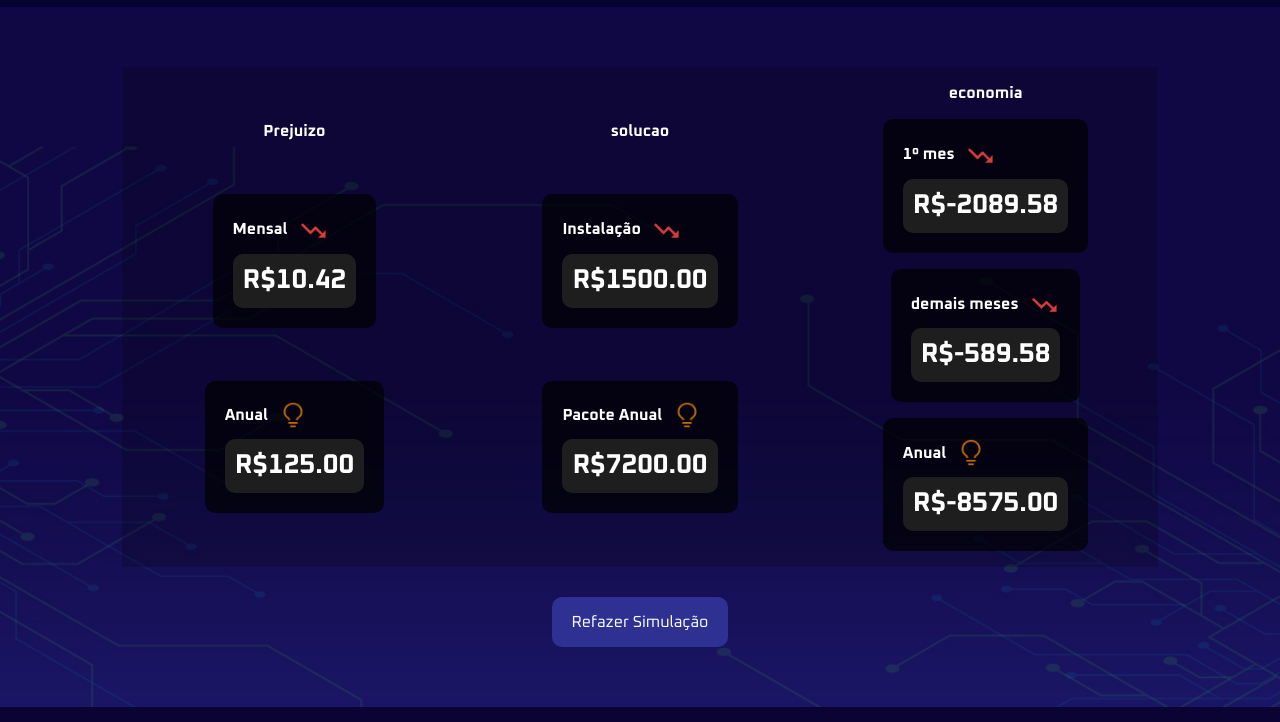
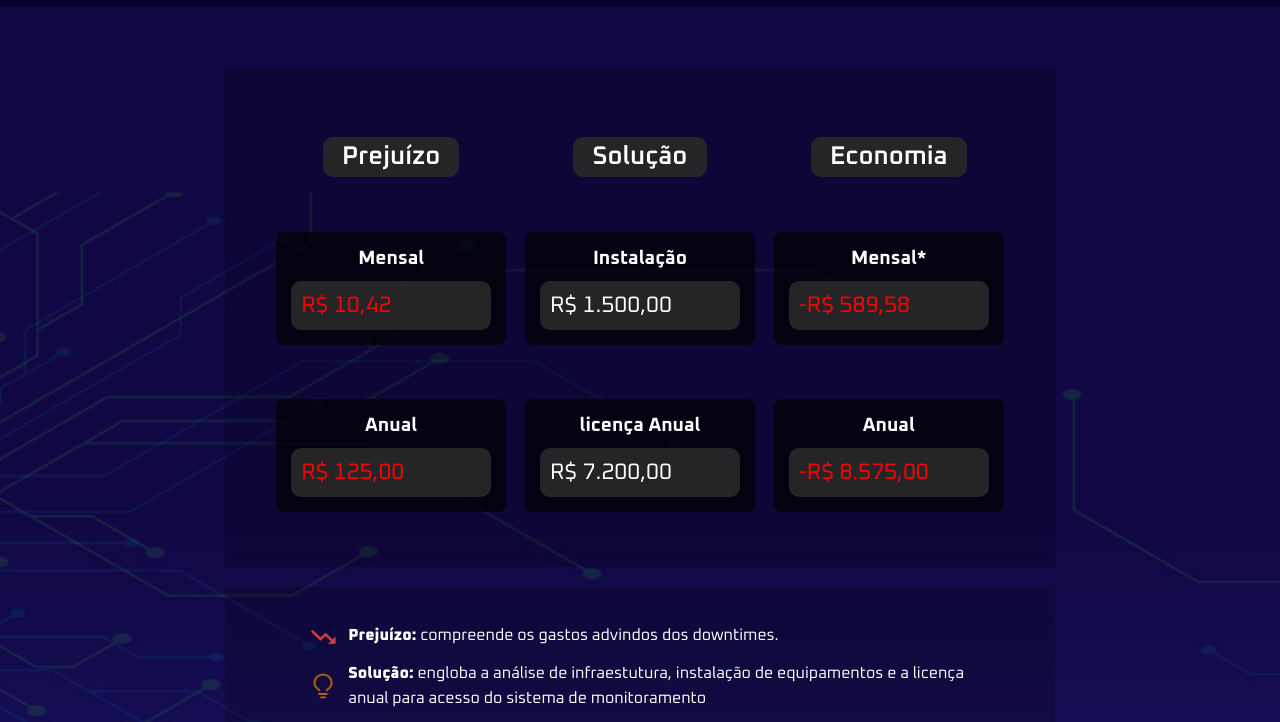
Before and after one commit to Alert-Center/Alert_Center, a plain HTML site: page Site Institucional/simulador financeiro.html in a window 1280 px wide. Both pictures are taken after typing "5", "5", "5", "5", "5" into the empty fields and a click on the button "Fazer Simulação". Shown: the part 78-800 px from the top of the page. Drawn offline with nearby package versions, Linux system fonts and the light colour scheme.

Commit message:
UPDATE - css do simulador financeiro e codigo js

```diff
--- a/Site Institucional/css/simulador financeiro.css
+++ b/Site Institucional/css/simulador financeiro.css
@@ -9,7 +9,11 @@
 
 .simulador-financeiro .container {
     flex-wrap: wrap;
-    max-width: 1220px;
+    max-width: 2000px;
+}
+
+.simulador-financeiro .container-solucao {
+    flex-direction: column;
 }
 
 .content-img img {
@@ -20,47 +24,6 @@
 .content-text h2 {
     text-align: center;
 }
-
-
-/* /Estillização da parte de progresso do formulario
-
-.progress {
-    display: flex;
-    align-items: center;
-    width: 100%;
-    justify-content: center;
-}
-
-.progress .linha {
-    order: 2;
-    transition: 1s;
-    content: '';
-    width: 70px;
-    height: 2px;
-    display: block;
-    background-color: aliceblue;
-}
-
-.circle-1,
-.circle-2 {
-    order: 1;
-    color: white;
-    width: 50px;
-    height: 50px;
-    border-radius: 50%;
-    background-color: blue;
-    display: flex;
-    align-items: center;
-    justify-content: center;
-    transition: 0.4s;
-}
-
-.circle-2 {
-    order: 3;
-    background-color: white;
-    color: black;
-}
- */
 
 
 /* Estilização dos campos do input  */
@@ -95,11 +58,7 @@ input {
 }
 
 
-
 /*  */
-
-
-/* divs criadas para fazer a troca para a segunda parte do formulario  */
 
 .form-1 {
     display: block;
@@ -116,11 +75,19 @@ input {
 .content-simulador {
     margin: auto;
     display: flex;
-    width: 90%;
+    width: 80%;
     min-height: 500px;
-    max-height: auto;
+    flex-wrap: wrap;
+    align-items: center;
+    justify-content: start;
     background-color: rgba(0, 0, 0, .2);
+}
+
+.content-simulador .container {
+    display: flex;
     flex-wrap: wrap;
+    flex-direction: row;
+    height: max-content;
 }
 
 .indicadores {
@@ -130,18 +97,53 @@ input {
     flex-wrap: wrap;
     align-items: center;
     flex: 1;
+    min-height: 500px;
+}
+
+.indicadores h1 {
+    background-color: #252527;
+    border-radius: 10px;
+    font-size: 1.6rem;
+    padding: 0.3rem 1.2rem;
+    margin-top: 15px;
+    font-weight: 600;
+
+}
+
+.legenda {
+    display: flex;
+    align-items: center;
+}
+
+.legenda img {
+    margin-right: 10px;
+    width: 30px;
+}
+
+.prejuizo {
+    color: red;
+}
+
+.economia {
+    color: #3bd42c;
 }
 
 .indicador {
+    min-width: 230px;
     width: max-content;
-    padding: 20px;
-    border-radius: 10px;
-    background-color: rgba(0, 0, 0, .7)
+    padding: 15px;
+    border-radius: 8px;
+    background-color: rgba(0, 0, 0, .7);
 }
 
 .title {
     display: flex;
     margin-bottom: 10px;
+    justify-content: center;
+}
+
+.title h2 {
+    font-size: 1.2rem;
 }
 
 .title img {
@@ -151,15 +153,43 @@ input {
 .indicador h2 {
     display: flex;
     align-items: center;
-    margin-right: 10px;
 }
 
 .number {
     padding: 10px;
-    background-color: #1E1E1E;
+    background-color: #252527;
     border-radius: 10px;
-    font-size: 1.7em;
-    font-weight: bold;
+    font-size: 1.4em;
+}
+
+
+
+.content-legenda {
+    margin: auto;
+    display: flex;
+    width: 80%;
+    flex-wrap: wrap;
+    align-items: center;
+    justify-content: start;
+    margin-top: 20px;
+    background-color: rgba(0, 0, 0, .2);
+}
+
+.content-legenda .container {
+    display: flex;
+    width: 80%;
+    margin: 30px auto;
+    align-items: flex-start;
+
+}
+
+.content-legenda .container p {
+    line-height: 1.6;
+    margin: 6px 0;
+}
+
+.content-legenda .container span {
+    font-weight: 800;
 }
 
 
--- a/Site Institucional/js/script.js
+++ b/Site Institucional/js/script.js
@@ -33,7 +33,7 @@ function entrar() {
     var senha = in_senha.value
 
     if (email == "admin@sptech.school" && senha == "@Sptech2022") {
-        windown.location.href="dashboard-geral.html"
+        windown.location.href = "dashboard-geral.html"
     } else {
         alert(`Conta ainda não cadastrada!`)
     }
@@ -67,8 +67,8 @@ function criarSimulacao() {
     //Custo da nossa solução
     var solucaoinstalacao = racks * 300; //300 reais por Rack (200 equipamento + 100 mão de obra)
     var solucaoMensal = 600; //Custo do software de 600 reais mensais
-    var pacoteAnual = 600 * 12; //Custo do software em um ano
-    var solucaoAnual = solucaoinstalacao + pacoteAnual; //Custo da solução em um ano;
+    var licenca_anual = 600 * 12; //Custo do software em um ano
+    var solucaoAnual = solucaoinstalacao + licenca_anual; //Custo da solução em um ano;
 
     //Economia do Cliente é o quanto ele perde pelo quanto nossa solução custa (ou seja, o quanto ele evita de gastar)
     var economiaMes1 = prejuizoMes - (solucaoMensal + solucaoinstalacao); //Primeiro mês há o custo da instalação
@@ -81,74 +81,111 @@ function criarSimulacao() {
         alert("Preencha todos os campos!");
     } else {
 
+        // Configuração para formatar números pelo método Intl.NumberFormat. https://criarprogramas.com/2021/06/05/formatando-numeros-em-javascript-com-intl-numberformat/#:~:text=Usando%20o%20par%C3%A2metro%20options&text=style%3A%20estilo%20do%20formato%20a,o%20padr%C3%A3o%20%C3%A9%20%22decimal%22%20.
+        const options = { style: 'currency', currency: 'BRL', minimumFractionDigits: 2, maximumFractionDigits: 2 }
+        const formatNumber = new Intl.NumberFormat('pt-BR', options)
+
         // Código para inserir a div com o resultado da conta do simulador
         container_simulador.innerHTML =
             `
+        <div class="container container-solucao" id="container_simulador">
         <div class="content-simulador">
+            <div class="container">
+
                 <div class="indicadores">
-                <h2>Prejuizo</h2>
+                    <h1>Prejuízo</h1>
                     <div class="indicador">
                         <div class="title">
                             <h2>Mensal</h2>
-                        <img src="img/bx_trending-down.png">
                         </div>
-                    <div class="number">R$${prejuizoMes.toFixed(2)}</div>
+                        <div id="div_prejuizoMes" class="number prejuizo">${formatNumber.format(prejuizoMes)}</div>
                     </div>
                     <div class="indicador">
                         <div class="title">
                             <h2>Anual</h2>
-                        <img src="img/carbon_idea.png">
                         </div>
-                    <div class="number">R$${prejuizoAno.toFixed(2)}</div>
+                        <div id="div_prejuizoAno" class="number prejuizo">${formatNumber.format(prejuizoAno)}</div>
                     </div>
                 </div>
 
                 <div class="indicadores">
-                <h2>solucao</h2>
+                    <h1>Solução</h1>
                     <div class="indicador">
                         <div class="title">
                             <h2>Instalação</h2>
-                        <img src="img/bx_trending-down.png">
                         </div>
-                    <div class="number">R$${solucaoinstalacao.toFixed(2)}</div>
+                        <div id="div_solucaoinstalacao" class="number">${formatNumber.format(solucaoinstalacao)}</div>
                     </div>
                     <div class="indicador">
                         <div class="title">
-                        <h2>Pacote Anual</h2>
-                        <img src="img/carbon_idea.png">
+                            <h2>licença Anual</h2>
                         </div>
-                    <div class="number">R$${pacoteAnual.toFixed(2)}</div>
+                        <div id="div_licenca_anual" class="number">${formatNumber.format(licenca_anual)}</div>
                     </div>
                 </div>
 
                 <div class="indicadores">
-                <h2>economia</h2>
+                    <h1>Economia</h1>
                     <div class="indicador">
                         <div class="title">
-                        <h2>1º mes</h2>
-                        <img src="img/bx_trending-down.png">
+                            <h2>Mensal*</h2>
                         </div>
-                    <div class="number">R$${economiaMes1.toFixed(2)}</div>
-                </div>
-                <div class="indicador">
-                    <div class="title">
-                        <h2>demais meses</h2>
-                        <img src="img/bx_trending-down.png">
-                    </div>
-                    <div class="number">R$${economiaMeses.toFixed(2)}</div>
+                        <div id="div_economiaMeses" class="number">${formatNumber.format(economiaMeses)}</div>
                     </div>
                     <div class="indicador">
                         <div class="title">
                             <h2>Anual</h2>
-                        <img src="img/carbon_idea.png">
                         </div>
-                    <div class="number">R$${economiaAno.toFixed(2)}</div>
+                        <div id="div_economiaAno" class="number">${formatNumber.format(economiaAno)}</div>
+                    </div>
+                </div>
+            </div>
+        </div>
+
+        <div class="content-legenda">
+            <div class="container">
+                <div class="legenda">
+                    <img src="img/simulador/bx_trending-down.png">
+                    <p><span>Prejuízo: </span> compreende os gastos advindos dos downtimes.
+                    <p>
+                </div>
+                <div class="legenda">
+                    <img src="img/simulador/carbon_idea.png">
+                    <p><span>Solução: </span>engloba a análise de infraestutura, instalação de equipamentos e a
+                        licença
+                        anual para acesso do sistema de monitoramento</p>
+                </div>
+                <div class="legenda">
+                    <img src="img/simulador/bx_trending-up.png">
+                    <p><span>Economia:</span> Representa o montante de gastos que foram poupados.</p>
+                </div>
+                <div class="legenda">
+                    <img src="img/simulador/icons8-ponto-de-exclamação-64.png">
+                    <p><span> * No 1º mês</span> o valor será de ${formatNumber.format(economiaMes1)} por incluir o preço da instalação.
+                    </p>
                 </div>
             </div>
         </div>
 
         <button class="btn btn-refazer" onclick="refazerSimulacao()">Refazer Simulação</button>
+    </div>
+
         `;
+
+
+        // Adicionar uma cor ao número dependendo se a economia for positiva ou negativa
+        if (economiaMeses < 0) {
+            div_economiaMeses.classList.add("prejuizo");
+        } else {
+            div_economiaMeses.classList.add("economia");
+        }
+        if (economiaAno < 0) {
+            div_economiaAno.classList.add("prejuizo");
+        } else {
+            div_economiaAno.classList.add("economia");
+        }
+
+
     }
 }
 
```
Also changed, not shown: Site Institucional/img/simulador/bx_trending-down.png (renamed from Site Institucional/img/bx_trending-down.png), Site Institucional/img/simulador/bx_trending-up.png (renamed from Site Institucional/img/bx_trending-up.png), Site Institucional/img/simulador/carbon_idea.png (renamed from Site Institucional/img/carbon_idea.png), Site Institucional/img/simulador/icons8-ponto-de-exclamação-64.png (added). Lines whose indentation alone changed are shown as unchanged.
